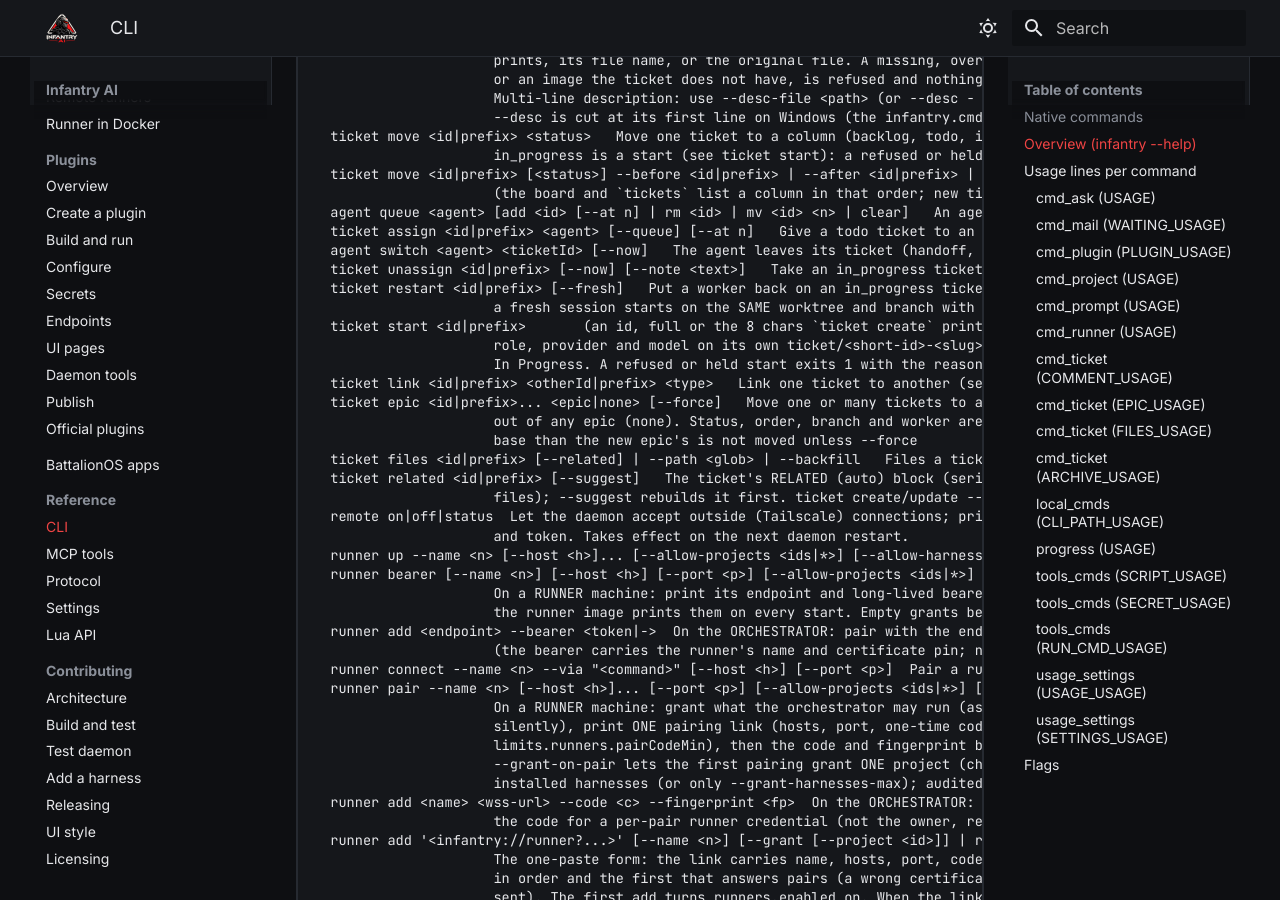
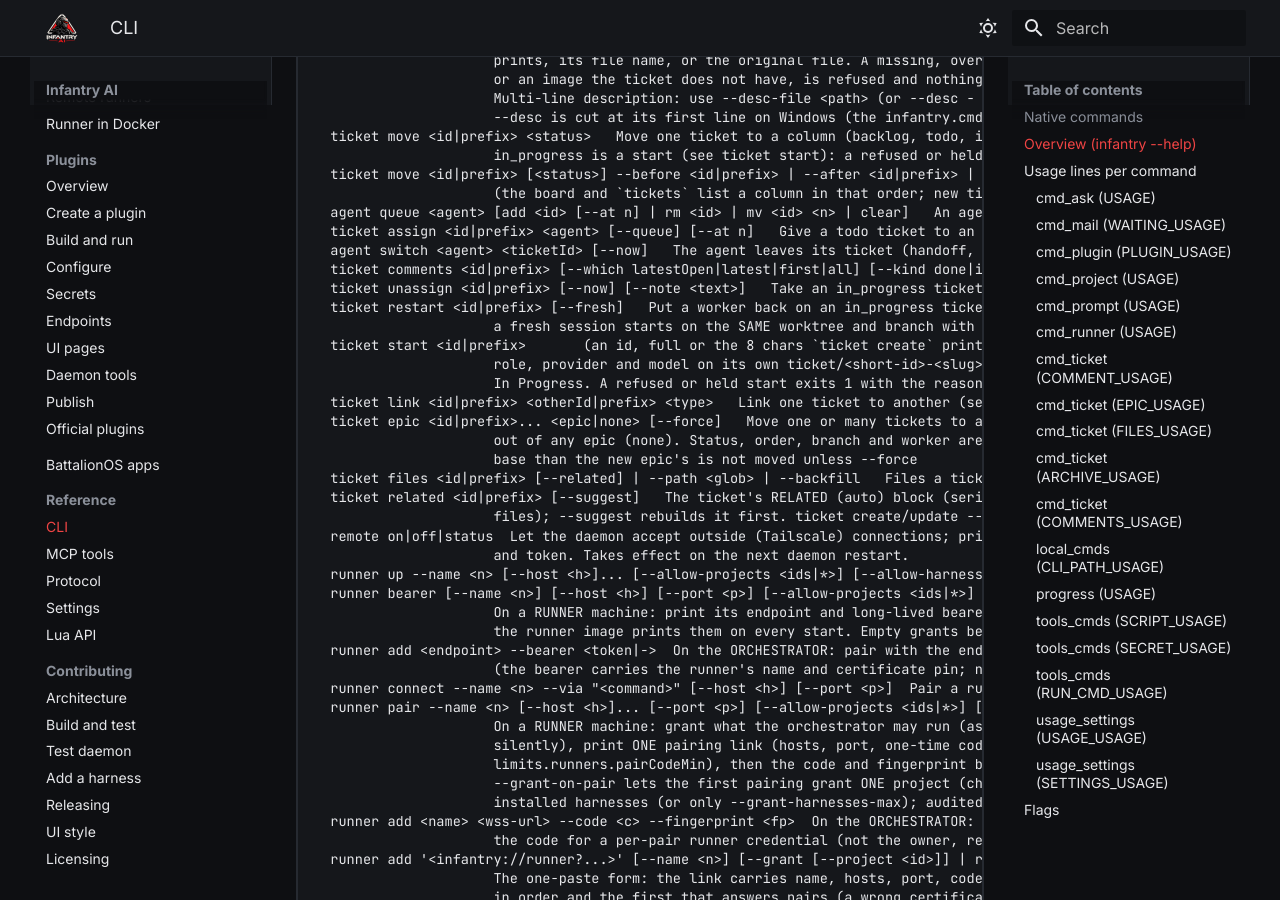
Before and after one commit to SuperiorSoft-LLC/infantry-ai, an MkDocs documentation site: the page built from docs/wiki/reference/cli.md, in a window 1280 px wide and 900 px high, scrolled down 1039 px. Built offline with MkDocs 1.6.1 and Material for MkDocs 9.7.7, drawn with Linux system fonts in a browser that asks for light colours; some of the changed text lies outside the part shown.

Commit message:
docs: regenerate reference/cli.md (ticket comments command); reference_docs_are_fresh passes
Co-Authored-By: Claude Sonnet 5.5 <noreply@anthropic.com>

````diff
--- a/docs/wiki/reference/cli.md
+++ b/docs/wiki/reference/cli.md
@@ -47,6 +47,7 @@ Tickets:
   agent queue <agent> [add <id> [--at n] | rm <id> | mv <id> <n> | clear]   An agent's persistent ticket queue (agent = profile id or unique name): lists it; its worker ending starts the first queued ticket
   ticket assign <id|prefix> <agent> [--queue] [--at n]   Give a todo ticket to an existing agent (start now, or --queue behind its work)
   agent switch <agent> <ticketId> [--now]   The agent leaves its ticket (handoff, todo) for another; the worker ends, the new ticket starts on exit
+  ticket comments <id|prefix> [--which latestOpen|latest|first|all] [--kind done|issue|note] [--limit N]   Read a ticket's comments (the ids shown resolve with ticket comment resolve)
   ticket unassign <id|prefix> [--now] [--note <text>]   Take an in_progress ticket off its worker: back to todo (top), branch and work kept, with a handoff comment
   ticket restart <id|prefix> [--fresh]   Put a worker back on an in_progress ticket whose worker died: resumes the session; if that dies within board.restartResumeSeconds (or with --fresh)
                       a fresh session starts on the SAME worktree and branch with the brief and a continue-from-your-last-commit note
@@ -348,6 +349,12 @@ usage: infantry ticket files <id> [--related] [--limit <n>] | infantry ticket fi
 usage: infantry ticket archive <id>... | --epic <id> | --filter <lane>[:<days>] [--project <id>] [--dry-run] | infantry ticket restore <id>... | infantry archive list|show <id>|search <text>|count|restore <id>...|--epic <id> [--project <id>] [--limit <n>]
 ```
 
+### cmd_ticket (`COMMENTS_USAGE`)
+
+```text
+infantry ticket comments <id|prefix> [--which latestOpen|latest|first|all] [--kind done|issue|note] [--limit N]
+```
+
 ### local_cmds (`CLI_PATH_USAGE`)
 
 ```text
@@ -501,6 +508,7 @@ with `-`), `any` (any next word), `multi` / `multi-any` (repeatable), `switch` (
 | `--before` | value | --before expects a ticket id or prefix (see: infantry tickets) |
 | `--path` | multi | --path expects a path or glob, e.g. --path '**/TicketBoard.kt' |
 | `--related` | switch |  |
+| `--which` | value | --which expects latestOpen\|latest\|first\|all |
 | `--related-to` | multi | --related-to expects a ticket id or prefix (see: infantry tickets) |
 | `--suggest` | switch |  |
 | `--backfill` | switch |  |
````
